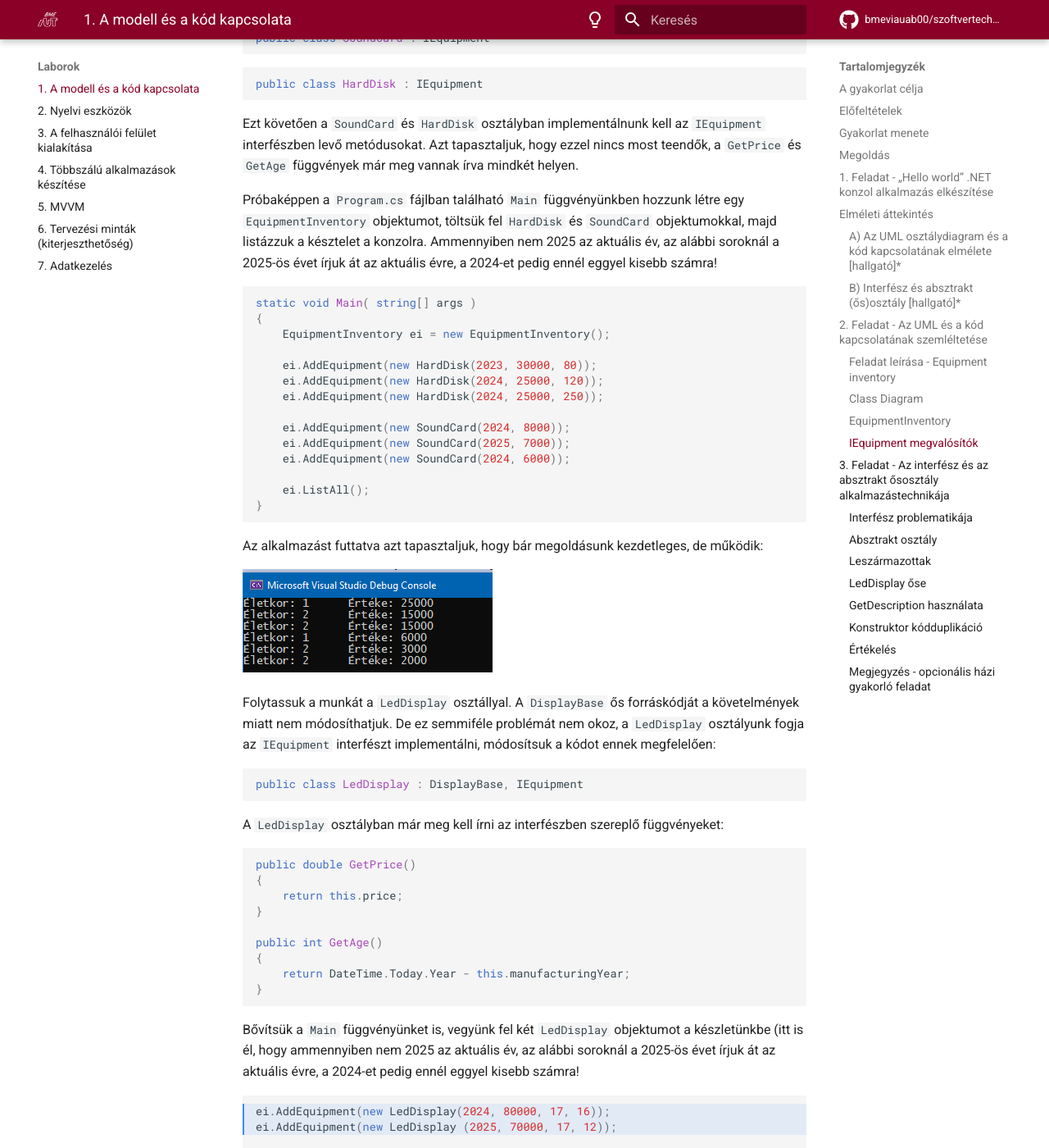
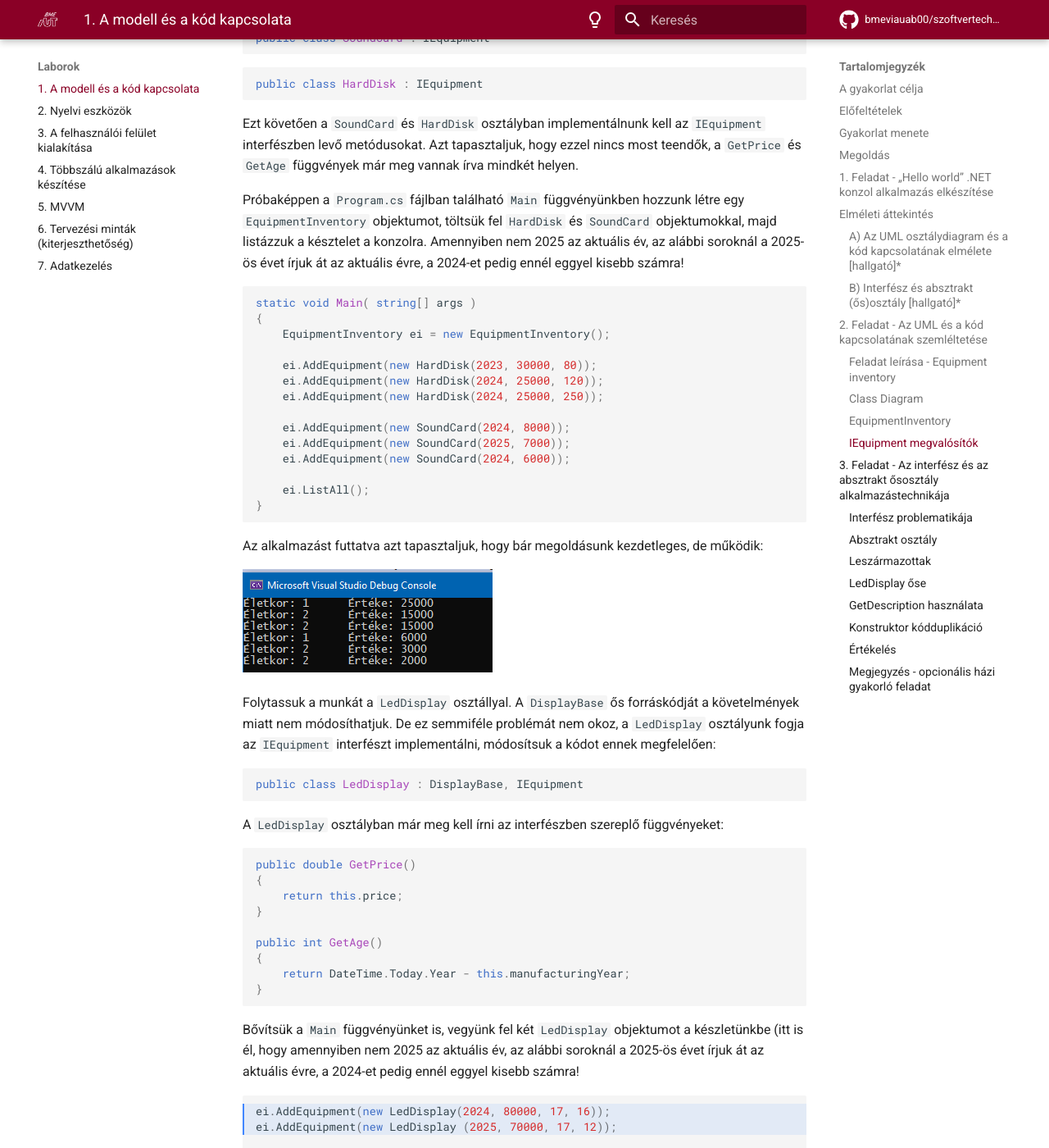
Before and after one commit to bmeviauab00/szoftvertechnikak, an MkDocs documentation site: the page built from docs/labor/1-model-es-kod-kapcsolata/index.md, in a window 1280 px wide and 1400 px high, scrolled down 12105 px. Shown: the whole window at 82% size. Built offline with MkDocs 1.6.1 and Material for MkDocs 9.7.7, drawn with Linux system fonts in a browser that asks for light colours; emoji names are drawn with the system emoji font; comment, search, counter and statistics services are not loaded; the version menu is left out.

Commit message:
Typo fix

````diff
--- a/docs/labor/1-model-es-kod-kapcsolata/index.md
+++ b/docs/labor/1-model-es-kod-kapcsolata/index.md
@@ -330,7 +330,7 @@ public class HardDisk : IEquipment
 
 Ezt követően a `SoundCard` és `HardDisk` osztályban implementálnunk kell az `IEquipment` interfészben levő metódusokat. Azt tapasztaljuk, hogy ezzel nincs most teendők, a `GetPrice` és `GetAge` függvények már meg vannak írva mindkét helyen.
 
-Próbaképpen a `Program.cs` fájlban található `Main` függvényünkben hozzunk létre egy `EquipmentInventory` objektumot, töltsük fel `HardDisk` és `SoundCard` objektumokkal, majd listázzuk a késztelet a konzolra. Ammennyiben nem 2025 az aktuális év, az alábbi soroknál a 2025-ös évet írjuk át az aktuális évre, a 2024-et pedig ennél eggyel kisebb számra!
+Próbaképpen a `Program.cs` fájlban található `Main` függvényünkben hozzunk létre egy `EquipmentInventory` objektumot, töltsük fel `HardDisk` és `SoundCard` objektumokkal, majd listázzuk a késztelet a konzolra. Amennyiben nem 2025 az aktuális év, az alábbi soroknál a 2025-ös évet írjuk át az aktuális évre, a 2024-et pedig ennél eggyel kisebb számra!
 
 ```csharp
 static void Main( string[] args )
@@ -373,7 +373,7 @@ public int GetAge()
 }
 ```
 
-Bővítsük a `Main` függvényünket is, vegyünk fel két `LedDisplay` objektumot a készletünkbe (itt is él, hogy ammennyiben nem 2025 az aktuális év, az alábbi soroknál a 2025-ös évet írjuk át az aktuális évre, a 2024-et pedig ennél eggyel kisebb számra!
+Bővítsük a `Main` függvényünket is, vegyünk fel két `LedDisplay` objektumot a készletünkbe (itt is él, hogy amennyiben nem 2025 az aktuális év, az alábbi soroknál a 2025-ös évet írjuk át az aktuális évre, a 2024-et pedig ennél eggyel kisebb számra!
 
 ```csharp hl_lines="1 2"
 ei.AddEquipment(new LedDisplay(2024, 80000, 17, 16));
````
